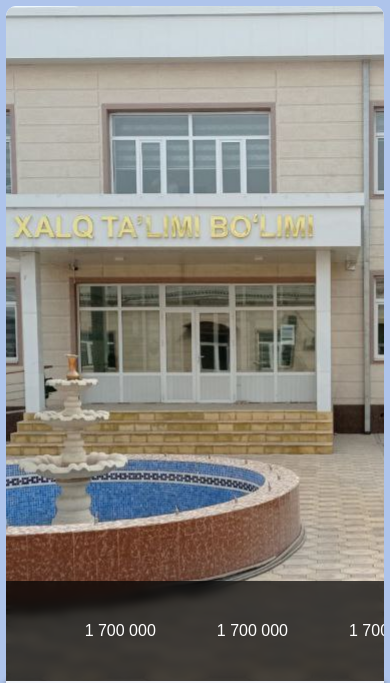
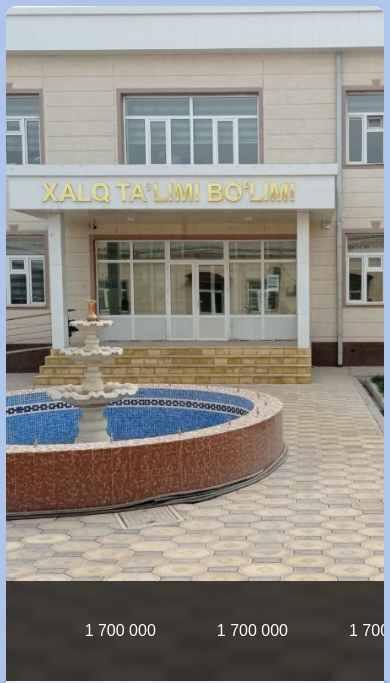
Before and after one commit to qrbazamat/Xalq-Ta-limi-Web-Site, a plain HTML site: page index.html in a window 390 px wide. Shown: the top 683 px of the page. Drawn offline with Linux system fonts and the light colour scheme.

Commit message:
Edit CSS main-bg image banner media max-width: 820

```diff
--- a/css/TopBanner.css
+++ b/css/TopBanner.css
@@ -14,12 +14,17 @@
 	--start: calc((100% - 800px)/2);
 	--end: calc((100% - 800px)/2 + 800px);
 	background: url(../images/bg-image/bg-main-image.jpeg);
-	/* filter: blur(5px); */
 	background-size: 800px;
 	background-position: center top;
 	background-repeat: repeat;
 	position: relative;
 	overflow-x: auto;
+}
+
+@media screen and (max-width: 820px) {
+	.banner {
+		background-size: cover;
+	}
 }
 
 .banner::after,
```
